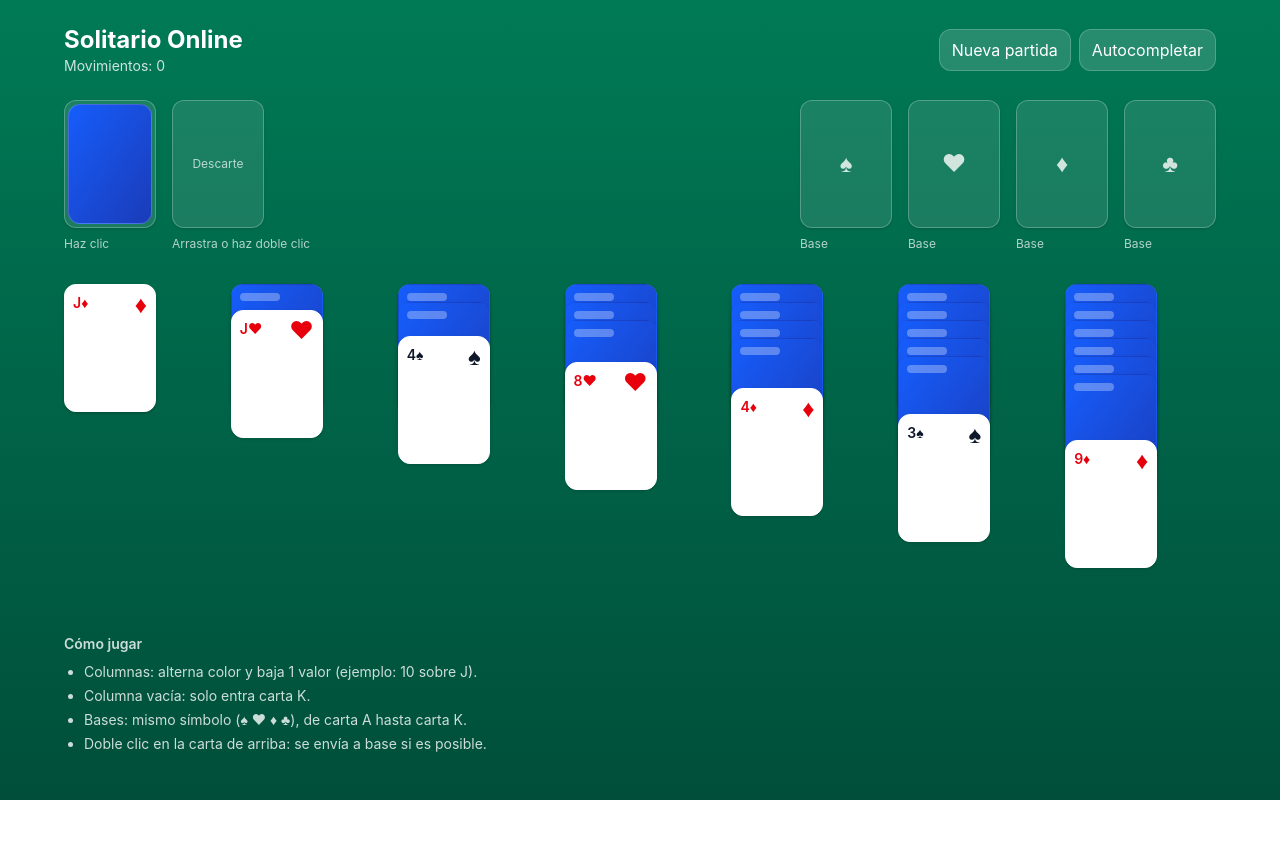
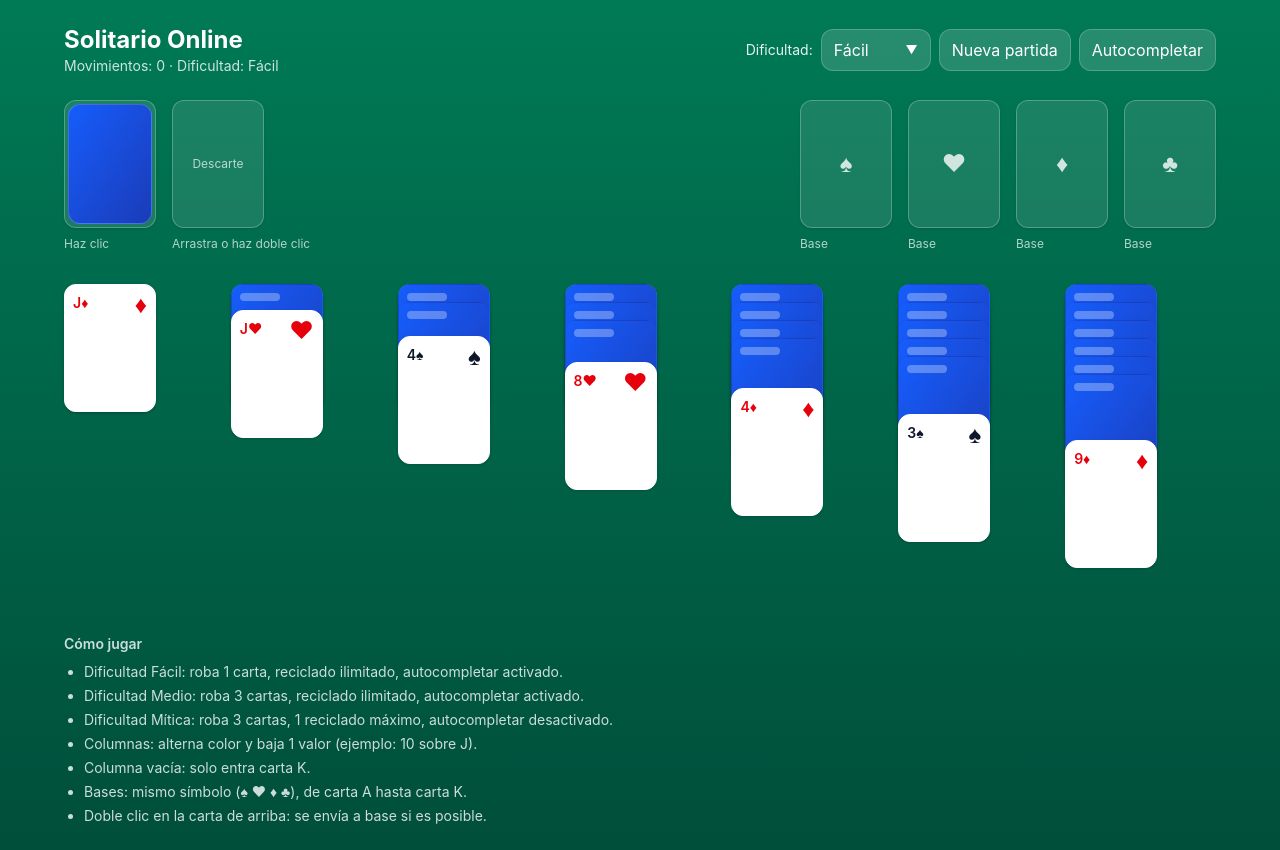
Before and after one commit to Felipe-Moreno-Marciales/Solitario_Online, a React (Vite) app: page / in a window 1280 px wide. Before the commit the page ends 800 px from the top, so only its background shows below. Built offline with nearby package versions, Linux system fonts and the light colour scheme.

Commit message:
Añadir niveles de dificultad y ajustar mecánicas de juego en Solitario Online

```diff
--- a/src/SolitarioOnline.jsx
+++ b/src/SolitarioOnline.jsx
@@ -19,6 +19,27 @@ const VALORES = [
   { v: 12, t: "Q" },
   { v: 13, t: "K" },
 ];
+
+const NIVELES_DIFICULTAD = {
+  facil: {
+    etiqueta: "Fácil",
+    cartasPorRobo: 1,
+    maxReciclados: Number.POSITIVE_INFINITY,
+    permiteAutocompletar: true,
+  },
+  medio: {
+    etiqueta: "Medio",
+    cartasPorRobo: 3,
+    maxReciclados: Number.POSITIVE_INFINITY,
+    permiteAutocompletar: true,
+  },
+  mitica: {
+    etiqueta: "Mítica",
+    cartasPorRobo: 3,
+    maxReciclados: 1,
+    permiteAutocompletar: false,
+  },
+};
 
 function colorPalo(palo) {
   return palo === "♥" || palo === "♦" ? "red" : "black";
@@ -126,8 +147,17 @@ export default function SolitarioOnline() {
   const [columnas, setColumnas] = useState([[], [], [], [], [], [], []]);
   const [movimientos, setMovimientos] = useState(0);
   const [gano, setGano] = useState(false);
+  const [nivelDificultad, setNivelDificultad] = useState("facil");
+  const [recicladosUsados, setRecicladosUsados] = useState(0);
+  const [menuDificultadAbierto, setMenuDificultadAbierto] = useState(false);
+
+  const dificultadActual = useMemo(
+    () => NIVELES_DIFICULTAD[nivelDificultad] ?? NIVELES_DIFICULTAD.facil,
+    [nivelDificultad]
+  );
 
   const referenciaArrastre = useRef({});
+  const referenciaMenuDificultad = useRef(null);
 
   const marcadores = useMemo(
     () => ({
@@ -160,16 +190,39 @@ export default function SolitarioOnline() {
     setBases([[], [], [], []]);
     setMovimientos(0);
     setGano(false);
+    setRecicladosUsados(0);
   }
 
   useEffect(() => {
     nuevaPartida();
     // eslint-disable-next-line react-hooks/exhaustive-deps
-  }, []);
+  }, [nivelDificultad]);
 
   useEffect(() => {
     setGano(esVictoria(bases));
   }, [bases]);
+
+  useEffect(() => {
+    function manejarClicFuera(evento) {
+      if (!referenciaMenuDificultad.current?.contains(evento.target)) {
+        setMenuDificultadAbierto(false);
+      }
+    }
+
+    function manejarTeclaEscape(evento) {
+      if (evento.key === "Escape") {
+        setMenuDificultadAbierto(false);
+      }
+    }
+
+    document.addEventListener("mousedown", manejarClicFuera);
+    document.addEventListener("keydown", manejarTeclaEscape);
+
+    return () => {
+      document.removeEventListener("mousedown", manejarClicFuera);
+      document.removeEventListener("keydown", manejarTeclaEscape);
+    };
+  }, []);
 
   function incrementarMovimientos() {
     setMovimientos((actual) => actual + 1);
@@ -177,9 +230,12 @@ export default function SolitarioOnline() {
 
   function robarDelMazo() {
     if (mazo.length > 0) {
-      const carta = ultimaCarta(mazo);
-      const siguienteMazo = mazo.slice(0, -1);
-      const siguienteDescarte = [...descarte, { ...carta, bocaArriba: true }];
+      const cantidadRobo = Math.min(dificultadActual.cartasPorRobo, mazo.length);
+      const cartasRobadas = mazo
+        .slice(-cantidadRobo)
+        .map((carta) => ({ ...carta, bocaArriba: true }));
+      const siguienteMazo = mazo.slice(0, -cantidadRobo);
+      const siguienteDescarte = [...descarte, ...cartasRobadas];
       setMazo(siguienteMazo);
       setDescarte(siguienteDescarte);
       incrementarMovimientos();
@@ -188,11 +244,15 @@ export default function SolitarioOnline() {
 
     // Reciclar descarte al mazo
     if (descarte.length > 0) {
+      const puedeReciclar = recicladosUsados < dificultadActual.maxReciclados;
+      if (!puedeReciclar) return;
+
       const reciclado = [...descarte]
         .reverse()
         .map((carta) => ({ ...carta, bocaArriba: false }));
       setMazo(reciclado);
       setDescarte([]);
+      setRecicladosUsados((actual) => actual + 1);
       incrementarMovimientos();
     }
   }
@@ -265,6 +325,7 @@ export default function SolitarioOnline() {
   }
 
   function intentarAutocompletar(carta, datosOrigen) {
+    if (!dificultadActual.permiteAutocompletar) return false;
     if (!carta || !carta.bocaArriba) return false;
 
     const estado = { mazo, descarte, bases, columnas };
@@ -335,9 +396,53 @@ export default function SolitarioOnline() {
         <div className="flex items-center justify-between gap-3 flex-wrap">
           <div>
             <div className="text-2xl font-bold">Solitario Online</div>
-            <div className="text-white/80 text-sm">Movimientos: {movimientos}{gano ? " · ¡Ganaste! 🏆" : ""}</div>
+            <div className="text-white/80 text-sm">
+              Movimientos: {movimientos}
+              {gano ? " · ¡Ganaste! 🏆" : ""}
+              {" · "}
+              Dificultad: {dificultadActual.etiqueta}
+            </div>
           </div>
           <div className="flex items-center gap-2">
+            <label className="text-sm text-white/90">Dificultad:</label>
+            <div className="relative" ref={referenciaMenuDificultad}>
+              <button
+                type="button"
+                className="px-3 py-2 rounded-xl bg-white/15 hover:bg-white/25 border border-white/20 text-white min-w-[110px] flex items-center justify-between gap-2"
+                onClick={() => setMenuDificultadAbierto((actual) => !actual)}
+                aria-haspopup="menu"
+                aria-expanded={menuDificultadAbierto}
+              >
+                <span>{dificultadActual.etiqueta}</span>
+                <span className={"text-xs transition-transform " + (menuDificultadAbierto ? "rotate-180" : "")}>▼</span>
+              </button>
+
+              {menuDificultadAbierto ? (
+                <div className="absolute top-full mt-2 left-0 z-40 w-full min-w-[140px] rounded-xl border border-white/20 bg-emerald-800/90 backdrop-blur-md shadow-lg overflow-hidden">
+                  {Object.entries(NIVELES_DIFICULTAD).map(([clave, nivel]) => {
+                    const estaActivo = clave === nivelDificultad;
+                    return (
+                      <button
+                        key={clave}
+                        type="button"
+                        className={
+                          "w-full text-left px-3 py-2 transition-colors " +
+                          (estaActivo
+                            ? "bg-white/25 text-white font-semibold"
+                            : "text-white/95 hover:bg-white/15")
+                        }
+                        onClick={() => {
+                          setNivelDificultad(clave);
+                          setMenuDificultadAbierto(false);
+                        }}
+                      >
+                        {nivel.etiqueta}
+                      </button>
+                    );
+                  })}
+                </div>
+              ) : null}
+            </div>
             <button
               className="px-3 py-2 rounded-xl bg-white/15 hover:bg-white/25 border border-white/20"
               onClick={nuevaPartida}
@@ -345,7 +450,13 @@ export default function SolitarioOnline() {
               Nueva partida
             </button>
             <button
-              className="px-3 py-2 rounded-xl bg-white/15 hover:bg-white/25 border border-white/20"
+              className={
+                "px-3 py-2 rounded-xl border border-white/20 " +
+                (dificultadActual.permiteAutocompletar
+                  ? "bg-white/15 hover:bg-white/25"
+                  : "bg-white/10 opacity-60 cursor-not-allowed")
+              }
+              disabled={!dificultadActual.permiteAutocompletar}
               onClick={() => {
                 // Autocompletar: intenta mover la carta superior del descarte a una base si es posible
                 if (cartaSuperiorDescarte) {
@@ -507,6 +618,9 @@ export default function SolitarioOnline() {
         <div className="mt-8 text-sm text-white/80">
           <div className="font-semibold">Cómo jugar</div>
           <ul className="list-disc pl-5 mt-2 space-y-1">
+            <li>Dificultad Fácil: roba 1 carta, reciclado ilimitado, autocompletar activado.</li>
+            <li>Dificultad Medio: roba 3 cartas, reciclado ilimitado, autocompletar activado.</li>
+            <li>Dificultad Mítica: roba 3 cartas, 1 reciclado máximo, autocompletar desactivado.</li>
             <li>Columnas: alterna color y baja 1 valor (ejemplo: 10 sobre J).</li>
             <li>Columna vacía: solo entra carta K.</li>
             <li>Bases: mismo símbolo (♠ ♥ ♦ ♣), de carta A hasta carta K.</li>
```
